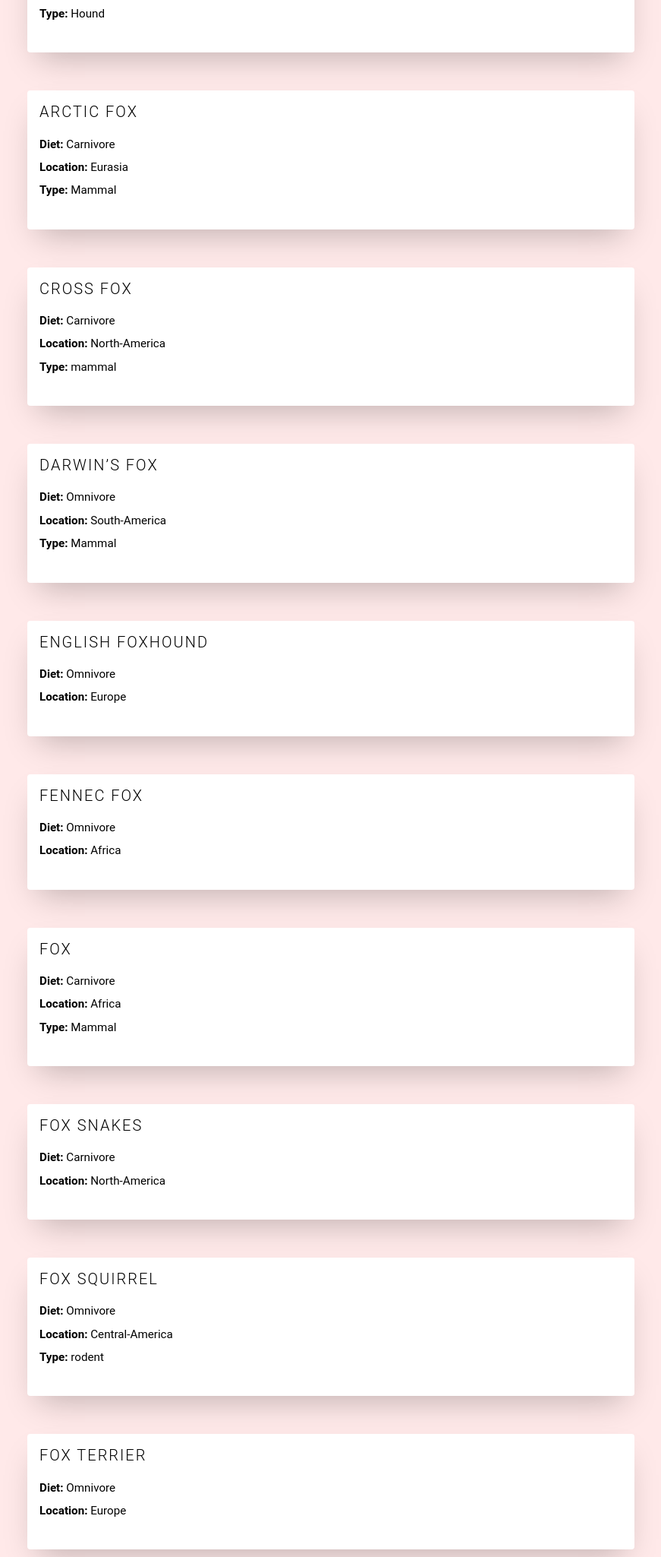
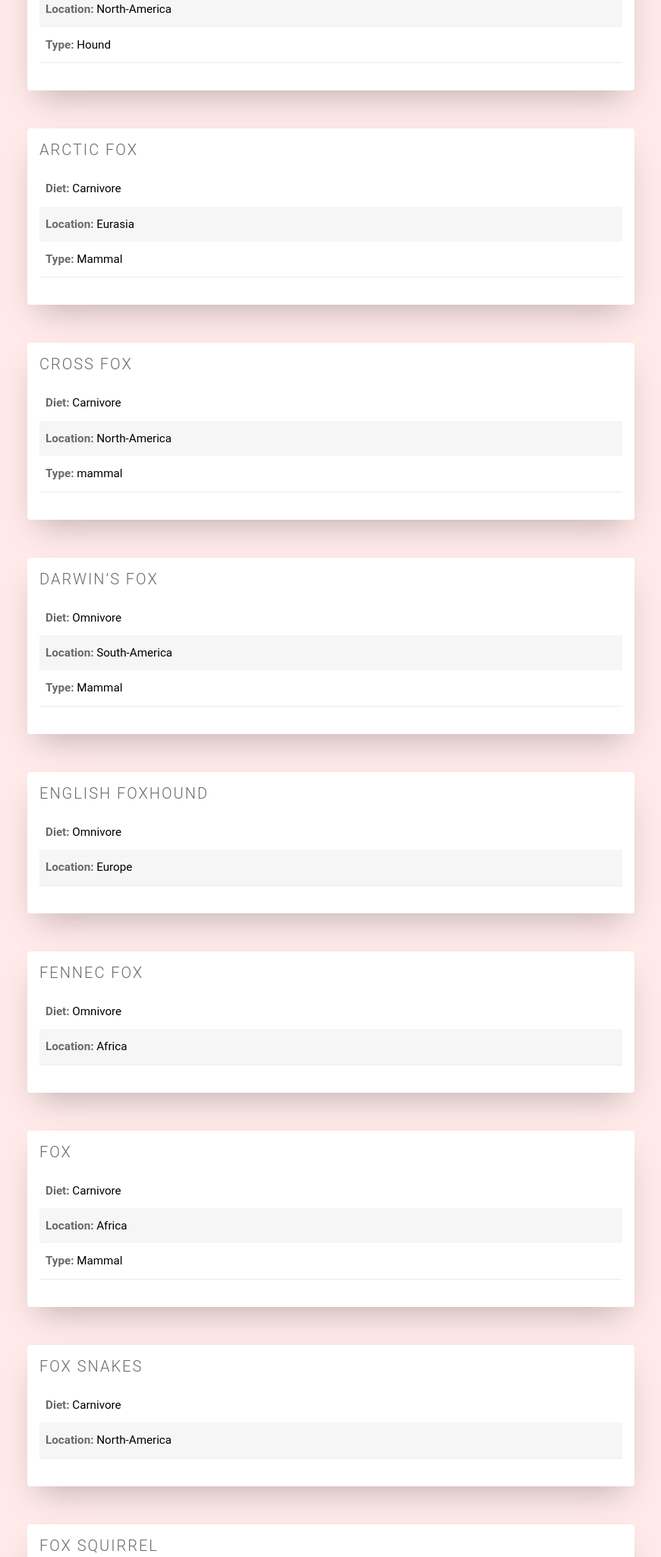
Before and after one commit to Oleguzik/My-ZootopiaAPI, a plain HTML site: page animals.html in a window 1280 px wide. Shown: the part 241-2290 px from the top of the page at 76% size, without its empty margins (204-1075 px from the left). Drawn offline with Linux system fonts and the light colour scheme.

Commit message:
exclud tag BR and refactored css using full-fledged LESS

```diff
--- a/animals.html
+++ b/animals.html
@@ -1,219 +1,190 @@
 <html>
     <head>
-        <style>
-        @gray-darker:               #444444;
-        @gray-dark:                 #696969;
-        @gray:                      #999999;
-        @gray-light:                #cccccc;
-        @gray-lighter:              #ececec;
-        @gray-lightest:             lighten(@gray-lighter,4%);
-
-
-        html {
-          background-color: #ffe9e9;
-        }
-
-        h1 {
-            text-align: center;
-            font-size: 40pt;
-            font-weight: normal;
-        }
-
-        body {
-          font-family: 'Roboto','Helvetica Neue', Helvetica, Arial, sans-serif;
-          font-style: normal;
-          font-weight: 400;
-          letter-spacing: 0;
-          padding: 1rem;
-          text-rendering: optimizeLegibility;
-          -webkit-font-smoothing: antialiased;
-          -moz-osx-font-smoothing: grayscale;
-          -moz-font-feature-settings: "liga" on;
-          width: 900px;
-          margin: auto;
-        }
-
-        .cards {
-          list-style: none;
-          margin: 0;
-          padding: 0;
-        }
-
-        .cards__item {
-          background-color: white;
-          border-radius: 0.25rem;
-          box-shadow: 0 20px 40px -14px rgba(0,0,0,0.25);
-          overflow: hidden;
-          padding: 1rem;
-          margin: 50px;
-        }
-        .cards__item:hover {
-          box-shadow: 0 30px 60px -10px rgba(0,0,0,0.3);
-          transform: translateY(-5px);
-          transition: all 0.3s ease-in-out;
-        }
-
-        .card__title {
-          color: @gray-dark;
-          font-size: 1.25rem;
-          font-weight: 300;
-          letter-spacing: 2px;
-          text-transform: uppercase;
-        }
-
-        .card__text {
-          flex: 1 1 auto;
-          font-size: 0.95rem;
-          line-height: 2;
-          margin-bottom: 1.25rem;
-        }
-        </style>
+        <link rel="stylesheet" type="text/css" href="styles.css">
     </head>
     <body>
         <h1>My Animal Repository</h1>
         <ul class="cards">
             <li class="cards__item">
   <div class="card__title">American Foxhound</div>
-  <p class="card__text">
-      <strong>Diet:</strong> Omnivore<br/>
-      <strong>Location:</strong> North-America<br/>
-      <strong>Type:</strong> Hound<br/>
-  </p>
+  <div class="card__text">
+    <ul class="card__details">
+      <li><strong>Diet:</strong> Omnivore</li>
+      <li><strong>Location:</strong> North-America</li>
+      <li><strong>Type:</strong> Hound</li>
+    </ul>
+  </div>
 </li>
 <li class="cards__item">
   <div class="card__title">Arctic Fox</div>
-  <p class="card__text">
-      <strong>Diet:</strong> Carnivore<br/>
-      <strong>Location:</strong> Eurasia<br/>
-      <strong>Type:</strong> Mammal<br/>
-  </p>
+  <div class="card__text">
+    <ul class="card__details">
+      <li><strong>Diet:</strong> Carnivore</li>
+      <li><strong>Location:</strong> Eurasia</li>
+      <li><strong>Type:</strong> Mammal</li>
+    </ul>
+  </div>
 </li>
 <li class="cards__item">
   <div class="card__title">Cross Fox</div>
-  <p class="card__text">
-      <strong>Diet:</strong> Carnivore<br/>
-      <strong>Location:</strong> North-America<br/>
-      <strong>Type:</strong> mammal<br/>
-  </p>
+  <div class="card__text">
+    <ul class="card__details">
+      <li><strong>Diet:</strong> Carnivore</li>
+      <li><strong>Location:</strong> North-America</li>
+      <li><strong>Type:</strong> mammal</li>
+    </ul>
+  </div>
 </li>
 <li class="cards__item">
   <div class="card__title">Darwin’s fox</div>
-  <p class="card__text">
-      <strong>Diet:</strong> Omnivore<br/>
-      <strong>Location:</strong> South-America<br/>
-      <strong>Type:</strong> Mammal<br/>
-  </p>
+  <div class="card__text">
+    <ul class="card__details">
+      <li><strong>Diet:</strong> Omnivore</li>
+      <li><strong>Location:</strong> South-America</li>
+      <li><strong>Type:</strong> Mammal</li>
+    </ul>
+  </div>
 </li>
 <li class="cards__item">
   <div class="card__title">English Foxhound</div>
-  <p class="card__text">
-      <strong>Diet:</strong> Omnivore<br/>
-      <strong>Location:</strong> Europe<br/>
-  </p>
+  <div class="card__text">
+    <ul class="card__details">
+      <li><strong>Diet:</strong> Omnivore</li>
+      <li><strong>Location:</strong> Europe</li>
+    </ul>
+  </div>
 </li>
 <li class="cards__item">
   <div class="card__title">Fennec Fox</div>
-  <p class="card__text">
-      <strong>Diet:</strong> Omnivore<br/>
-      <strong>Location:</strong> Africa<br/>
-  </p>
+  <div class="card__text">
+    <ul class="card__details">
+      <li><strong>Diet:</strong> Omnivore</li>
+      <li><strong>Location:</strong> Africa</li>
+    </ul>
+  </div>
 </li>
 <li class="cards__item">
   <div class="card__title">Fox</div>
-  <p class="card__text">
-      <strong>Diet:</strong> Carnivore<br/>
-      <strong>Location:</strong> Africa<br/>
-      <strong>Type:</strong> Mammal<br/>
-  </p>
+  <div class="card__text">
+    <ul class="card__details">
+      <li><strong>Diet:</strong> Carnivore</li>
+      <li><strong>Location:</strong> Africa</li>
+      <li><strong>Type:</strong> Mammal</li>
+    </ul>
+  </div>
 </li>
 <li class="cards__item">
   <div class="card__title">Fox Snakes</div>
-  <p class="card__text">
-      <strong>Diet:</strong> Carnivore<br/>
-      <strong>Location:</strong> North-America<br/>
-  </p>
+  <div class="card__text">
+    <ul class="card__details">
+      <li><strong>Diet:</strong> Carnivore</li>
+      <li><strong>Location:</strong> North-America</li>
+    </ul>
+  </div>
 </li>
 <li class="cards__item">
   <div class="card__title">Fox Squirrel</div>
-  <p class="card__text">
-      <strong>Diet:</strong> Omnivore<br/>
-      <strong>Location:</strong> Central-America<br/>
-      <strong>Type:</strong> rodent<br/>
-  </p>
+  <div class="card__text">
+    <ul class="card__details">
+      <li><strong>Diet:</strong> Omnivore</li>
+      <li><strong>Location:</strong> Central-America</li>
+      <li><strong>Type:</strong> rodent</li>
+    </ul>
+  </div>
 </li>
 <li class="cards__item">
   <div class="card__title">Fox Terrier</div>
-  <p class="card__text">
-      <strong>Diet:</strong> Omnivore<br/>
-      <strong>Location:</strong> Europe<br/>
-  </p>
+  <div class="card__text">
+    <ul class="card__details">
+      <li><strong>Diet:</strong> Omnivore</li>
+      <li><strong>Location:</strong> Europe</li>
+    </ul>
+  </div>
 </li>
 <li class="cards__item">
   <div class="card__title">Golden-Crowned Flying Fox</div>
-  <p class="card__text">
-      <strong>Diet:</strong> Herbivore<br/>
-      <strong>Location:</strong> Asia<br/>
-  </p>
+  <div class="card__text">
+    <ul class="card__details">
+      <li><strong>Diet:</strong> Herbivore</li>
+      <li><strong>Location:</strong> Asia</li>
+    </ul>
+  </div>
 </li>
 <li class="cards__item">
   <div class="card__title">Gray Fox</div>
-  <p class="card__text">
-      <strong>Diet:</strong> Omnivore<br/>
-      <strong>Location:</strong> Central-America<br/>
-      <strong>Type:</strong> Mammal<br/>
-  </p>
+  <div class="card__text">
+    <ul class="card__details">
+      <li><strong>Diet:</strong> Omnivore</li>
+      <li><strong>Location:</strong> Central-America</li>
+      <li><strong>Type:</strong> Mammal</li>
+    </ul>
+  </div>
 </li>
 <li class="cards__item">
   <div class="card__title">Kit Fox</div>
-  <p class="card__text">
-      <strong>Diet:</strong> Omnivore<br/>
-      <strong>Location:</strong> Central-America<br/>
-      <strong>Type:</strong> mammal<br/>
-  </p>
+  <div class="card__text">
+    <ul class="card__details">
+      <li><strong>Diet:</strong> Omnivore</li>
+      <li><strong>Location:</strong> Central-America</li>
+      <li><strong>Type:</strong> mammal</li>
+    </ul>
+  </div>
 </li>
 <li class="cards__item">
   <div class="card__title">Marble Fox</div>
-  <p class="card__text">
-      <strong>Diet:</strong> Omnivore<br/>
-      <strong>Location:</strong> North-America<br/>
-      <strong>Type:</strong> Mammal<br/>
-  </p>
+  <div class="card__text">
+    <ul class="card__details">
+      <li><strong>Diet:</strong> Omnivore</li>
+      <li><strong>Location:</strong> North-America</li>
+      <li><strong>Type:</strong> Mammal</li>
+    </ul>
+  </div>
 </li>
 <li class="cards__item">
   <div class="card__title">Red Fox</div>
-  <p class="card__text">
-      <strong>Diet:</strong> Omnivore<br/>
-      <strong>Location:</strong> Africa<br/>
-  </p>
+  <div class="card__text">
+    <ul class="card__details">
+      <li><strong>Diet:</strong> Omnivore</li>
+      <li><strong>Location:</strong> Africa</li>
+    </ul>
+  </div>
 </li>
 <li class="cards__item">
   <div class="card__title">Smooth Fox Terrier</div>
-  <p class="card__text">
-      <strong>Diet:</strong> Omnivore<br/>
-      <strong>Location:</strong> Europe<br/>
-  </p>
+  <div class="card__text">
+    <ul class="card__details">
+      <li><strong>Diet:</strong> Omnivore</li>
+      <li><strong>Location:</strong> Europe</li>
+    </ul>
+  </div>
 </li>
 <li class="cards__item">
   <div class="card__title">Tibetan Fox</div>
-  <p class="card__text">
-      <strong>Diet:</strong> Carnivore<br/>
-      <strong>Location:</strong> Asia<br/>
-      <strong>Type:</strong> Mammal<br/>
-  </p>
+  <div class="card__text">
+    <ul class="card__details">
+      <li><strong>Diet:</strong> Carnivore</li>
+      <li><strong>Location:</strong> Asia</li>
+      <li><strong>Type:</strong> Mammal</li>
+    </ul>
+  </div>
 </li>
 <li class="cards__item">
   <div class="card__title">Toy Fox Terrier</div>
-  <p class="card__text">
-      <strong>Diet:</strong> Omnivore<br/>
-      <strong>Location:</strong> North-America<br/>
-  </p>
+  <div class="card__text">
+    <ul class="card__details">
+      <li><strong>Diet:</strong> Omnivore</li>
+      <li><strong>Location:</strong> North-America</li>
+    </ul>
+  </div>
 </li>
 <li class="cards__item">
   <div class="card__title">Wire Fox Terrier</div>
-  <p class="card__text">
-      <strong>Diet:</strong> Omnivore<br/>
-      <strong>Location:</strong> Europe<br/>
-  </p>
+  <div class="card__text">
+    <ul class="card__details">
+      <li><strong>Diet:</strong> Omnivore</li>
+      <li><strong>Location:</strong> Europe</li>
+    </ul>
+  </div>
 </li>
 
         </ul>
--- /dev/null
+++ b/styles.less
@@ -0,0 +1,99 @@
+// LESS Variables
+@gray-darker: #444444;
+@gray-dark: #696969;
+@gray: #999999;
+@gray-light: #cccccc;
+@gray-lighter: #ececec;
+@gray-lightest: lighten(@gray-lighter, 4%);
+
+// Base Styles
+html {
+  background-color: #ffe9e9;
+}
+
+h1 {
+  text-align: center;
+  font-size: 40pt;
+  font-weight: normal;
+}
+
+body {
+  font-family: 'Roboto','Helvetica Neue', Helvetica, Arial, sans-serif;
+  font-style: normal;
+  font-weight: 400;
+  letter-spacing: 0;
+  padding: 1rem;
+  text-rendering: optimizeLegibility;
+  -webkit-font-smoothing: antialiased;
+  -moz-osx-font-smoothing: grayscale;
+  font-feature-settings: "liga" on;
+  width: 900px;
+  margin: auto;
+}
+
+// Card Styles
+.cards {
+  list-style: none;
+  margin: 0;
+  padding: 0;
+}
+
+.cards__item {
+  background-color: white;
+  border-radius: 0.25rem;
+  box-shadow: 0 20px 40px -14px rgba(0,0,0,0.25);
+  overflow: hidden;
+  padding: 1rem;
+  margin: 50px;
+}
+.cards__item:hover {
+  box-shadow: 0 30px 60px -10px rgba(0,0,0,0.3);
+  transform: translateY(-2px);
+  transition: all 0.3s ease;
+}
+
+.card__title {
+  color: @gray-dark;
+  font-size: 1.25rem;
+  font-weight: 300;
+  letter-spacing: 2px;
+  text-transform: uppercase;
+  margin-bottom: 1rem;
+}
+
+.card__text {
+  flex: 1 1 auto;
+  font-size: 0.95rem;
+  line-height: 2;
+  margin-bottom: 1.25rem;
+}
+
+.card__details {
+  list-style: none;
+  margin: 0;
+  padding: 0;
+}
+
+.card__details li {
+  padding: 0.5rem;
+}
+
+.card__details li:hover {
+  border: 1px solid @gray-lighter;
+}
+
+.card__details li:nth-child(even) {
+  background-color: @gray-lightest;
+}
+
+.card__details li:nth-child(odd) {
+  background-color: none;
+}
+
+.card__details li:last-child {
+  border-bottom: 1px solid @gray-lighter;
+}
+
+.card__details strong {
+  color: @gray-dark;
+}
```
Also changed, not shown: animals_template.html (+1 -63 lines), styles.css (added), 1 other file.
